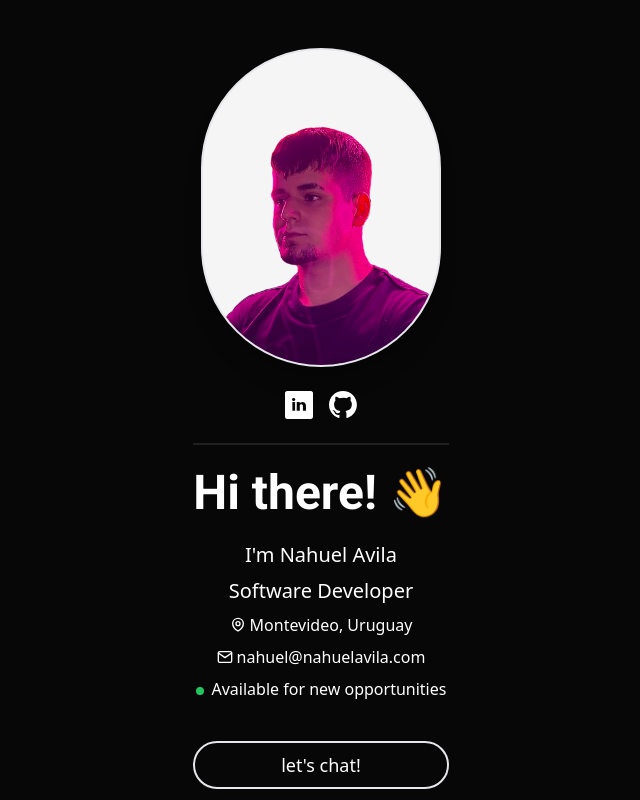
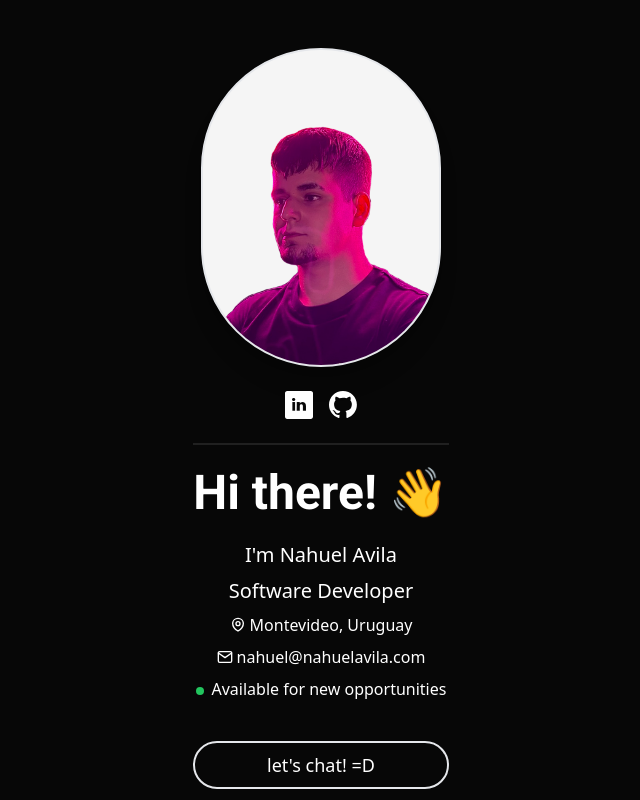
Before and after one commit to nahuelavila/portfolio, a Next.js app: page / in a window 1280 px wide. Shown: the top 800 px of the page, without its empty margins (319-959 px from the left). Built offline with nearby package versions, Linux system fonts and the light colour scheme.

Commit message:
Update WAICard.jsx

```diff
--- a/src/components/WAICard.jsx
+++ b/src/components/WAICard.jsx
@@ -51,7 +51,7 @@ export function WAICard() {
                     href="mailto:nahuel@nahuelavila.com"
                     className="contact-me text-white border-2 rounded-full py-2 px-6 hover:bg-white hover:text-black transition-colors duration-300 inline-block mt-4 text-base sm:text-lg"
                 >
-                    let&apos;s chat!
+                    let&apos;s chat! =D
                 </a>
             </article>
             <div className="arrow-down-text mt-8 sm:mt-12 md:mt-16">
```
